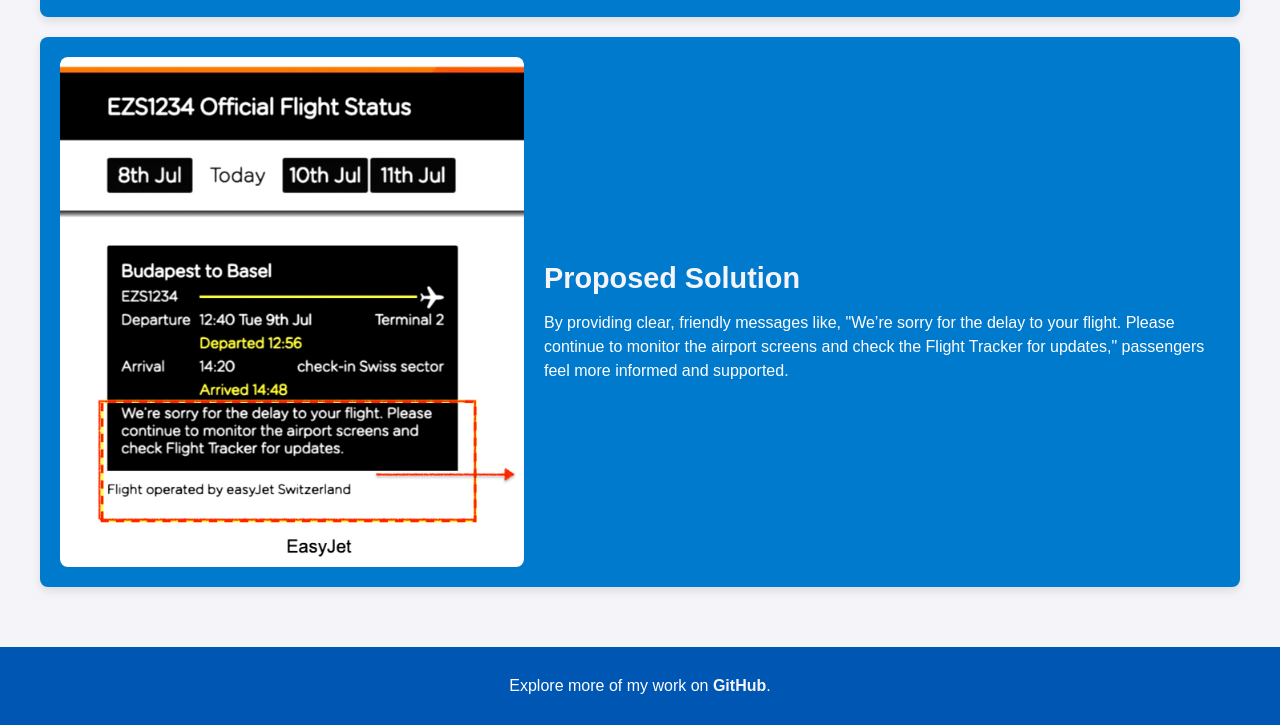
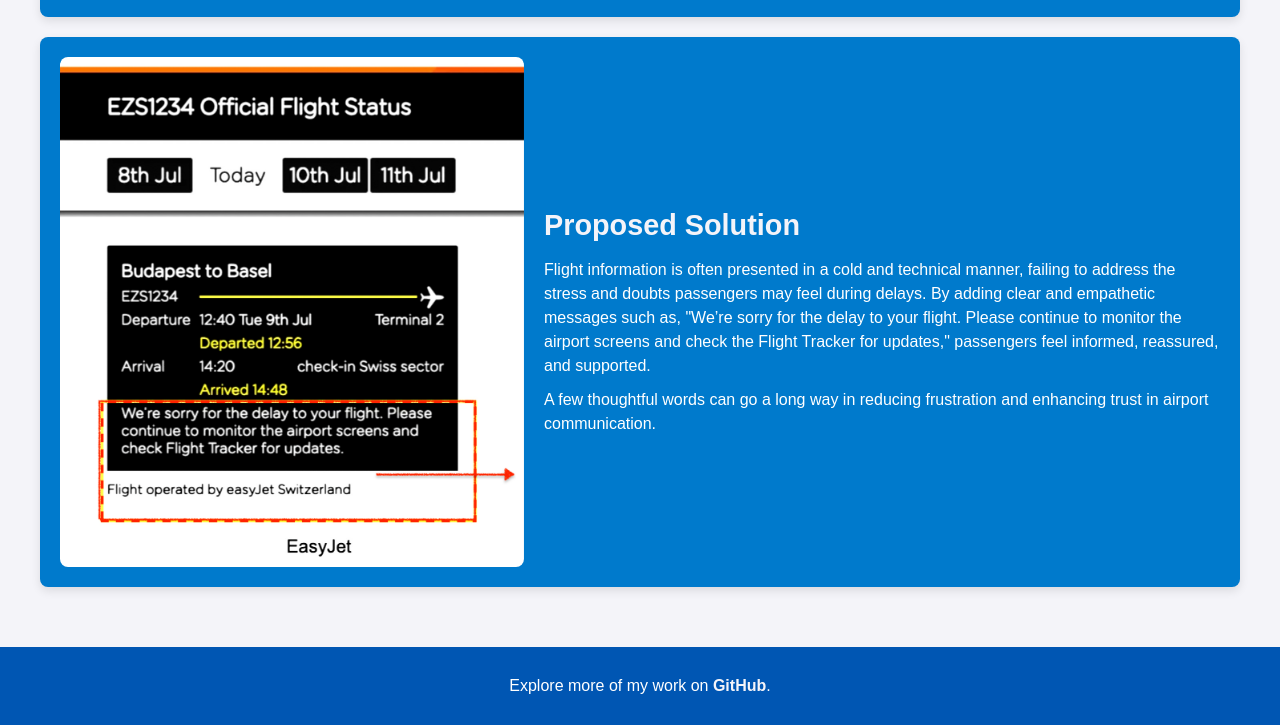
Before and after one commit to GFiorino/Airport-Delays-Made-Clear-Enhancing-Passenger-Communication, a plain HTML site: page index.html in a window 1280 px wide. Shown: the part 954-1679 px from the top of the page. Drawn offline with Linux system fonts and the light colour scheme.

Commit message:
Update index.html

```diff
--- a/index.html
+++ b/index.html
@@ -33,7 +33,8 @@
             <img src="images/flight-status-update.png" alt="Updated flight status screen">
             <div class="card-content">
                 <h2>Proposed Solution</h2>
-                <p>By providing clear, friendly messages like, "We’re sorry for the delay to your flight. Please continue to monitor the airport screens and check the Flight Tracker for updates," passengers feel more informed and supported.</p>
+                <p>Flight information is often presented in a cold and technical manner, failing to address the stress and doubts passengers may feel during delays. By adding clear and empathetic messages such as, "We’re sorry for the delay to your flight. Please continue to monitor the airport screens and check the Flight Tracker for updates," passengers feel informed, reassured, and supported.</p>
+                <p>A few thoughtful words can go a long way in reducing frustration and enhancing trust in airport communication.</p>
             </div>
         </div>
     </main>
```
